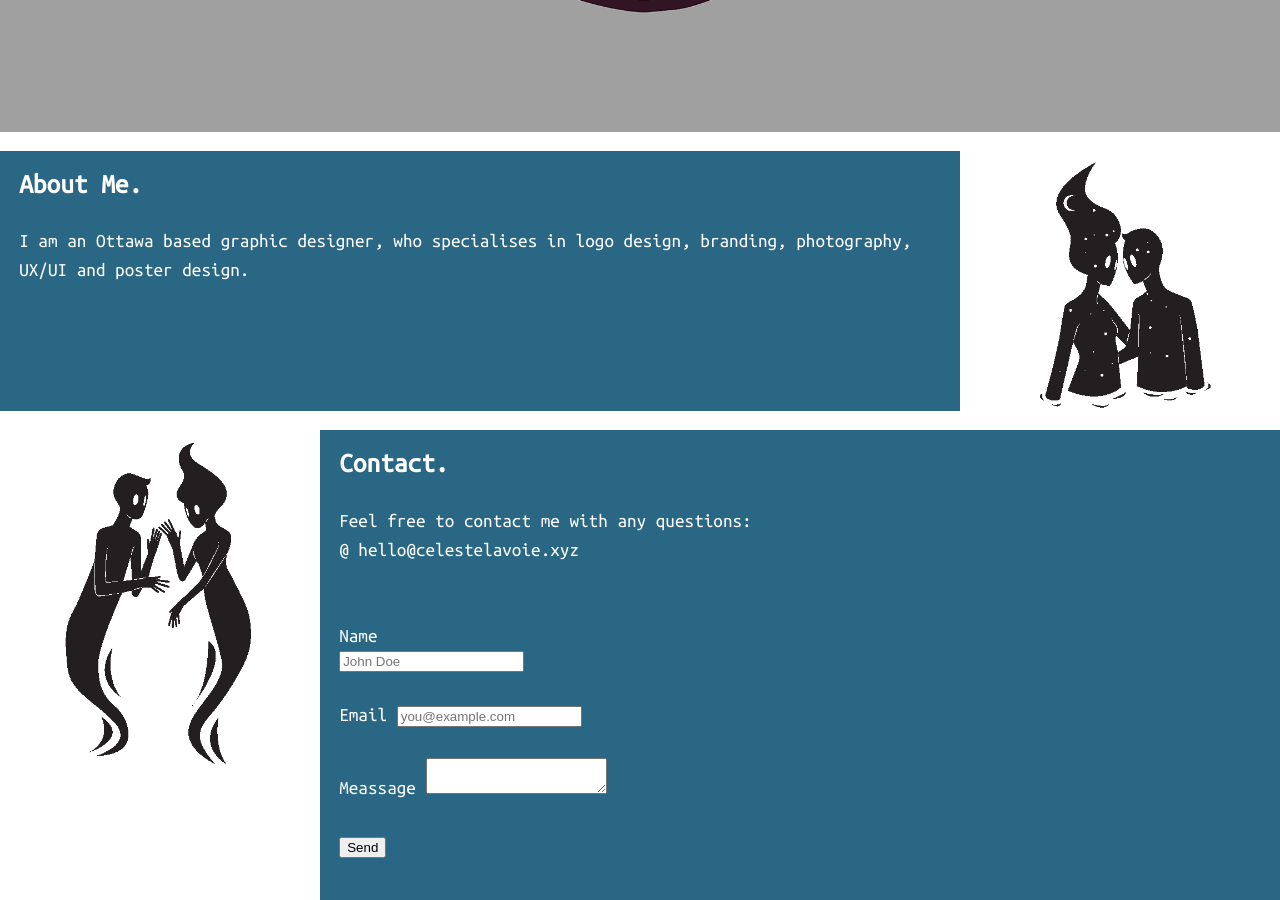
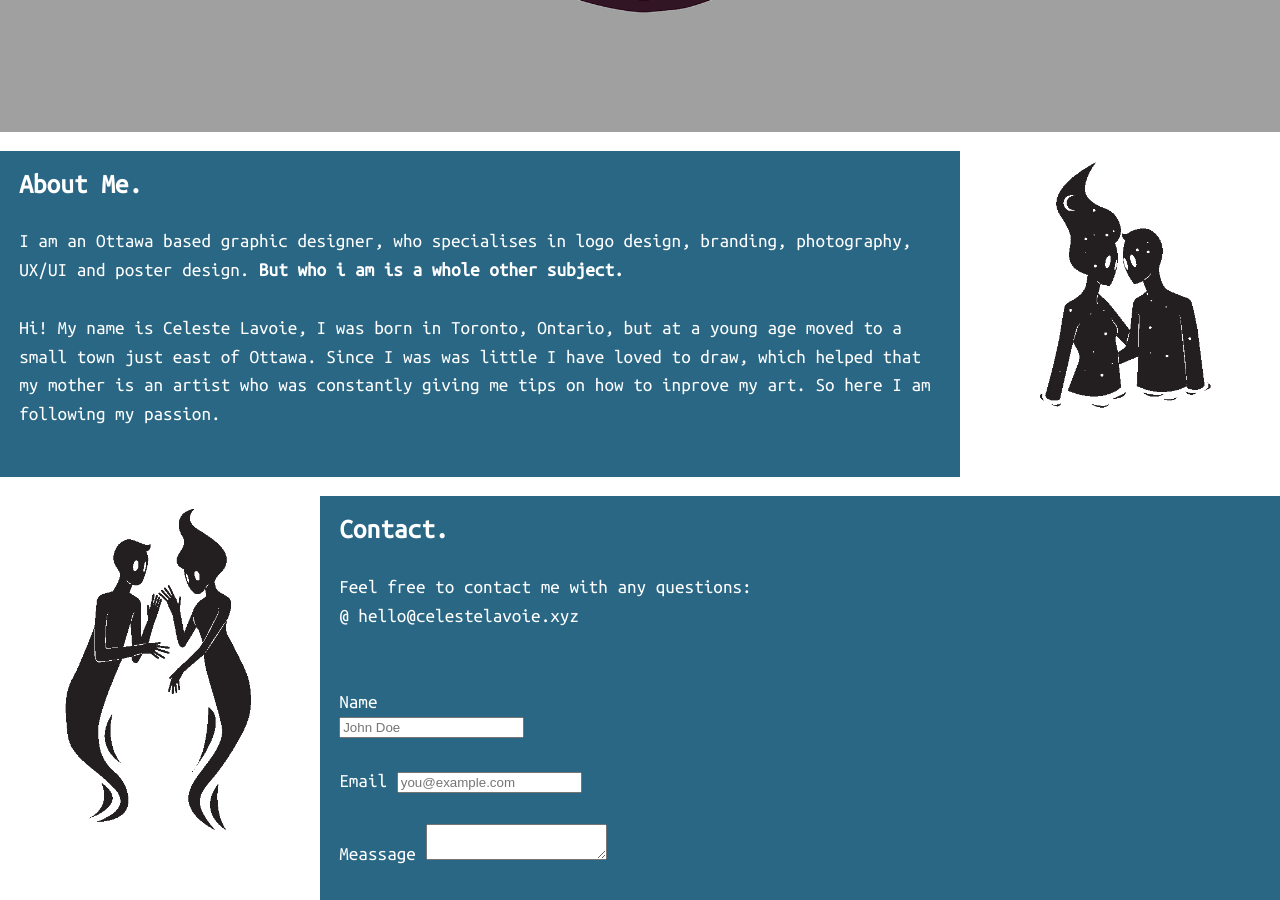
Before and after one commit to CelesteLavo0118/celeste-lavoie-designs, a Jekyll site: the page index.html, which Jekyll copies as it is, in a window 1280 px wide and 900 px high, scrolled down 891 px. Built offline with Jekyll 4.4.1, drawn with Linux system fonts in a browser that asks for light colours; comment, search, counter and statistics services are not loaded.

Commit message:
text and svg editing

```diff
--- a/index.html
+++ b/index.html
@@ -54,7 +54,11 @@
         <h3>About Me.</h3>
         <p class="content-fill">I am an Ottawa based graphic designer,
           who specialises in logo design, branding, photography, UX/UI
-          and poster design.</p>
+          and poster design.<strong> But who i am is a whole other
+          subject.</strong></p><p> Hi! My name is Celeste Lavoie, I was born in Toronto,
+          Ontario, but at a young age moved to a small town just east of Ottawa. Since I was was
+          little I have loved to draw, which helped that my mother is an artist who was
+          constantly giving me tips on how to inprove my art. So here I am following my passion.</p>
       </div>
 
       <div class="unit xs-1 s-1 m-1-4 l-1-4 unit-content-distribute">
@@ -99,6 +103,7 @@
           <li><a href="https://www.behance.net/Celeste-Lavoie"><img id="social" src="production/behance.svg" alt="behance"></a></li>
           <li><a href="https://www.instagram.com/celeste_lavoie/"><img id="social" src="production/instagram.svg" alt="instagram"></a></li>
           <li><a href="https://www.youtube.com/user/CelesteLunaLavoie"><img id="social" src="production/youtube.svg" alt="youtube"></a></li>
+          <li><a href="http://www.redbubble.com/people/cl-design?asc=u"><img id="social" src="production/redbubble.svg" alt="youtube"></a></li>
         </ul>
       </div>
       </div>
```
Also changed, not shown: production/instagram.svg, production/redbubble.svg (added), production/youtube.svg.
